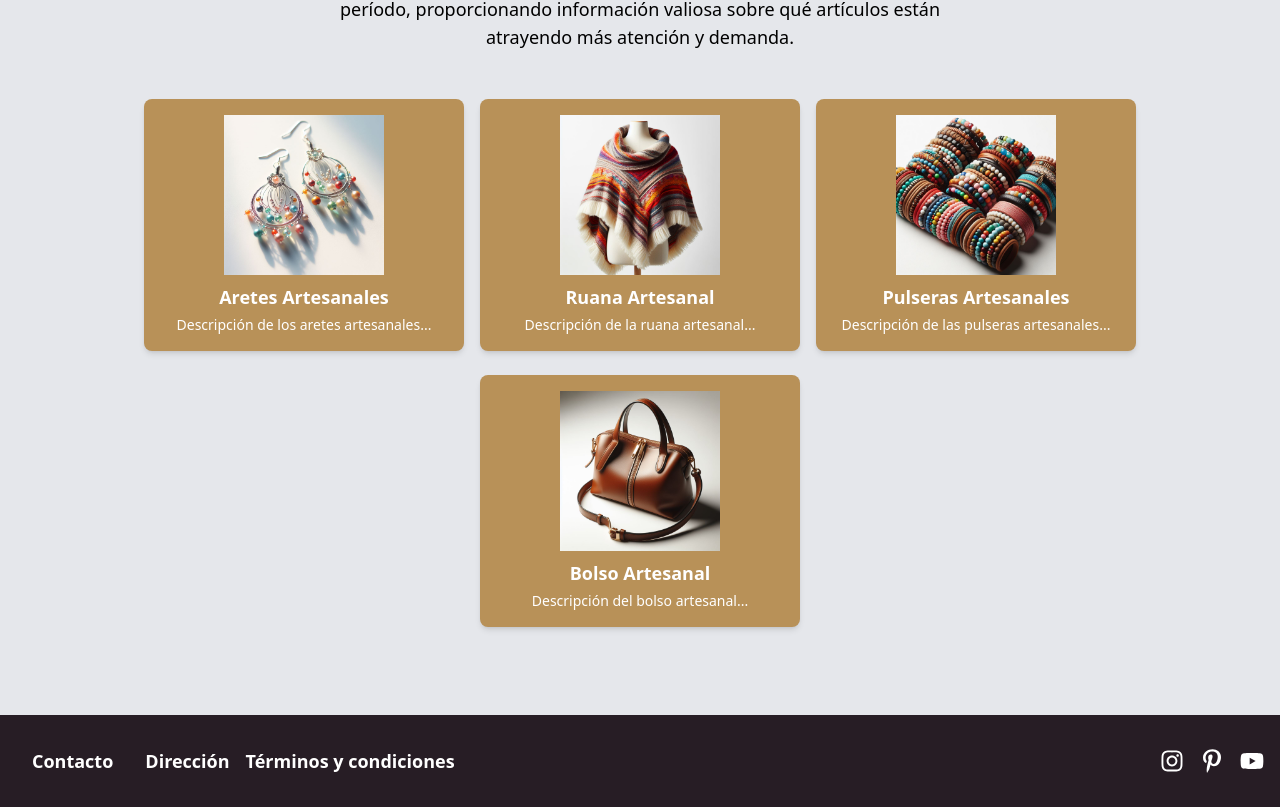
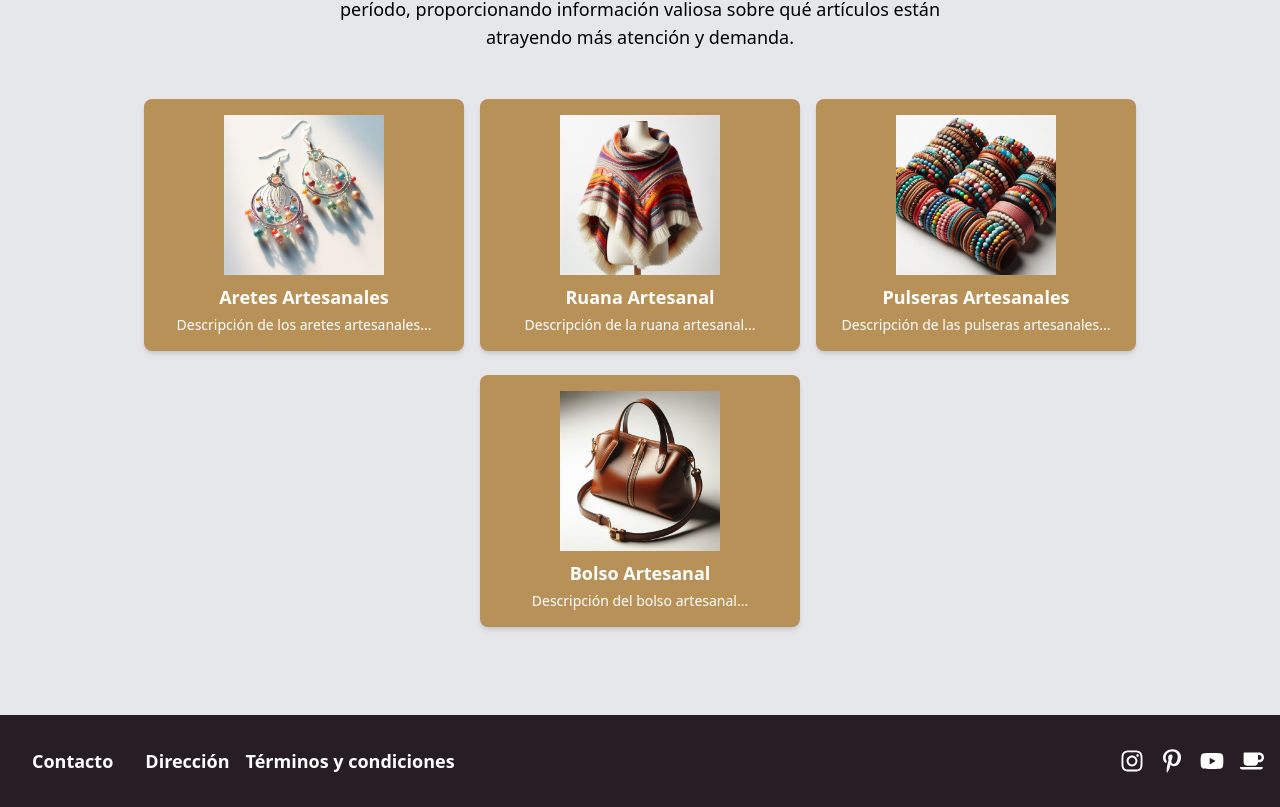
Before and after one commit to Coffe-Art/front-exp, a React (Vite) app: page / in a window 1280 px wide. Shown: the part 1999-2806 px from the top of the page. Built offline with nearby package versions, Linux system fonts and the light colour scheme.

Commit message:
Update Footer.jsx

```diff
--- a/src/components/Layouts/Footer.jsx
+++ b/src/components/Layouts/Footer.jsx
@@ -1,5 +1,5 @@
 import React from 'react';
-import { FaInstagram, FaPinterestP, FaYoutube, FaWhatsapp } from 'react-icons/fa';
+import { FaCoffee, FaInstagram, FaPinterestP, FaYoutube, FaWhatsapp } from 'react-icons/fa';
 import { NavLink } from 'react-router-dom';
 
 export const Footer = () => {
@@ -39,6 +39,9 @@ export const Footer = () => {
           <a href="https://youtu.be/P7kEcYwBBsk?si=30X6NEYY1LkF9Sdh/" target="_blank" rel="noopener noreferrer" className="hover:scale-110 transition-transform duration-300">
             <FaYoutube className="text-2xl" />
           </a>
+          <a href="/#" target="_blank" rel="noopener noreferrer" className="hover:scale-110 transition-transform duration-300">
+          <FaCoffee className="text-2xl" />
+          </a>
         </div>
       </div>
     </footer>
```
